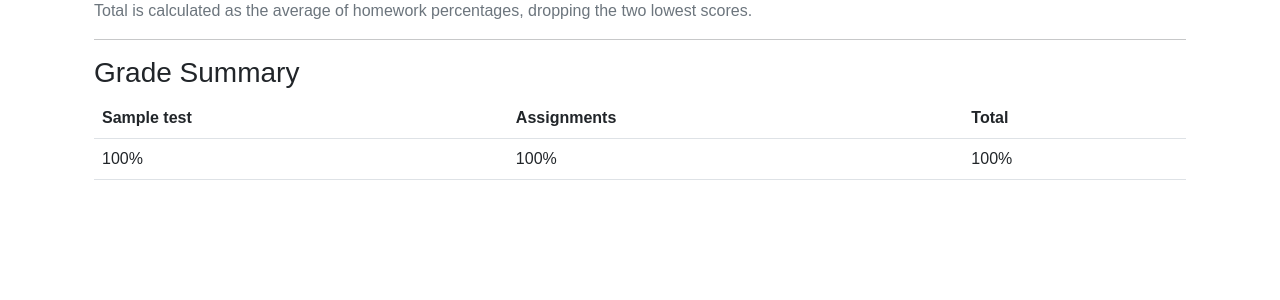
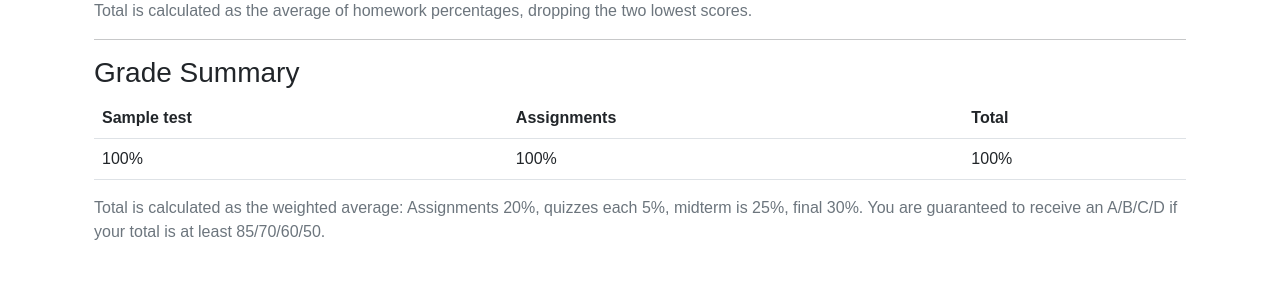
Before and after one commit to Capook/courses, a Django app: page /phys-511 in a window 1280 px wide. Shown: the part 402-702 px from the top of the page. Run offline with Django 5.2, Linux system fonts and the light colour scheme; a user stored in the database is signed in; tables that the repository leaves empty hold one stand-in row (values such as "Sample post"); parts of the project's set-up code (start-up, migrations or seed data) failed here and were passed over; some libraries are stand-ins or nearby versions.

Commit message:
further minor changes for test grading

```diff
--- a/courses/selfgrade/views.py
+++ b/courses/selfgrade/views.py
@@ -59,8 +59,9 @@ def course_detail(request, course_id):
         if submissions[assignment.id]:
             submissions[assignment.id].grading_formset = GradingFormSet(instance=submissions[assignment.id])
 
-    grading_scheme = 'Total is calculated as the average of homework percentages, dropping the two lowest scores.'
-    percentage_grades = registration.get_assignment_grades()
+    assignment_grading_scheme = 'Total is calculated as the average of homework percentages, dropping the two lowest scores.'
+    percentage_grades = registration.get_assignment_grades() #assignment grades
+    grading_scheme = 'Total is calculated as the weighted average: Assignments 20%, quizzes each 5%, midterm is 25%, final 30%.  You are guaranteed to receive an A/B/C/D if your total is at least 85/70/60/50.'
     grades = registration.get_grades()
 
     #this was Gemini's idea to have one generic form
@@ -117,7 +118,8 @@ def course_detail(request, course_id):
         "submissions": submissions,
         "percentage_grades": percentage_grades,
         "grades": grades,
-        "grading_scheme": grading_scheme,
+        "assignment_grading_scheme": assignment_grading_scheme,
+        "grading_scheme": grading_scheme
     }
     return render(request, "selfgrade/course_detail.html", context)
 
--- a/courses/templates/selfgrade/course_detail.html
+++ b/courses/templates/selfgrade/course_detail.html
@@ -245,7 +245,7 @@
             </tr>
             </tbody>
           </table>
-          <div class="text-muted">{{ grading_scheme }}</div>
+          <div class="text-muted">{{ assignment_grading_scheme }}</div>
         {% else %}
           <p>No grades available</p>
         {% endif %}
@@ -268,6 +268,7 @@
             </tr>
             </tbody>
           </table>
+          <div class="text-muted">{{ grading_scheme }}</div>
         {% else %}
           <p>No grades available</p>
         {% endif %}
```
